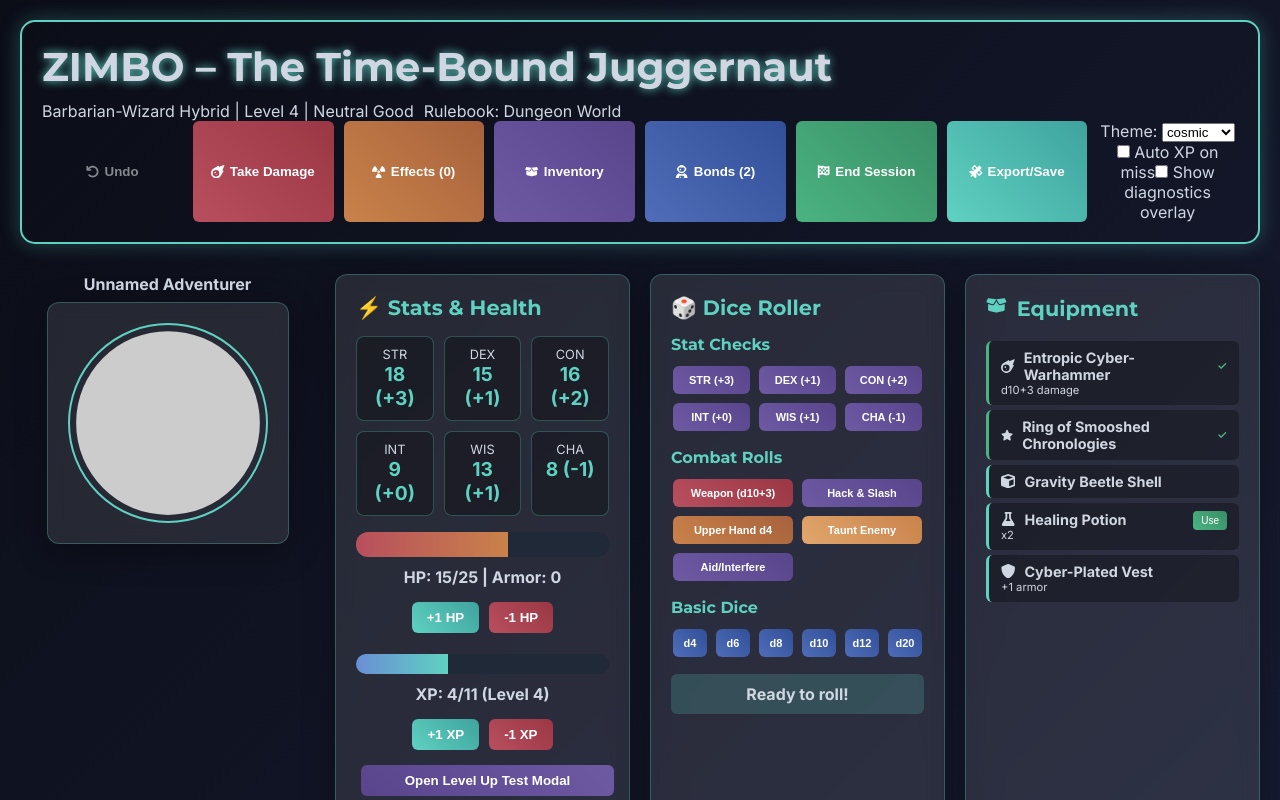
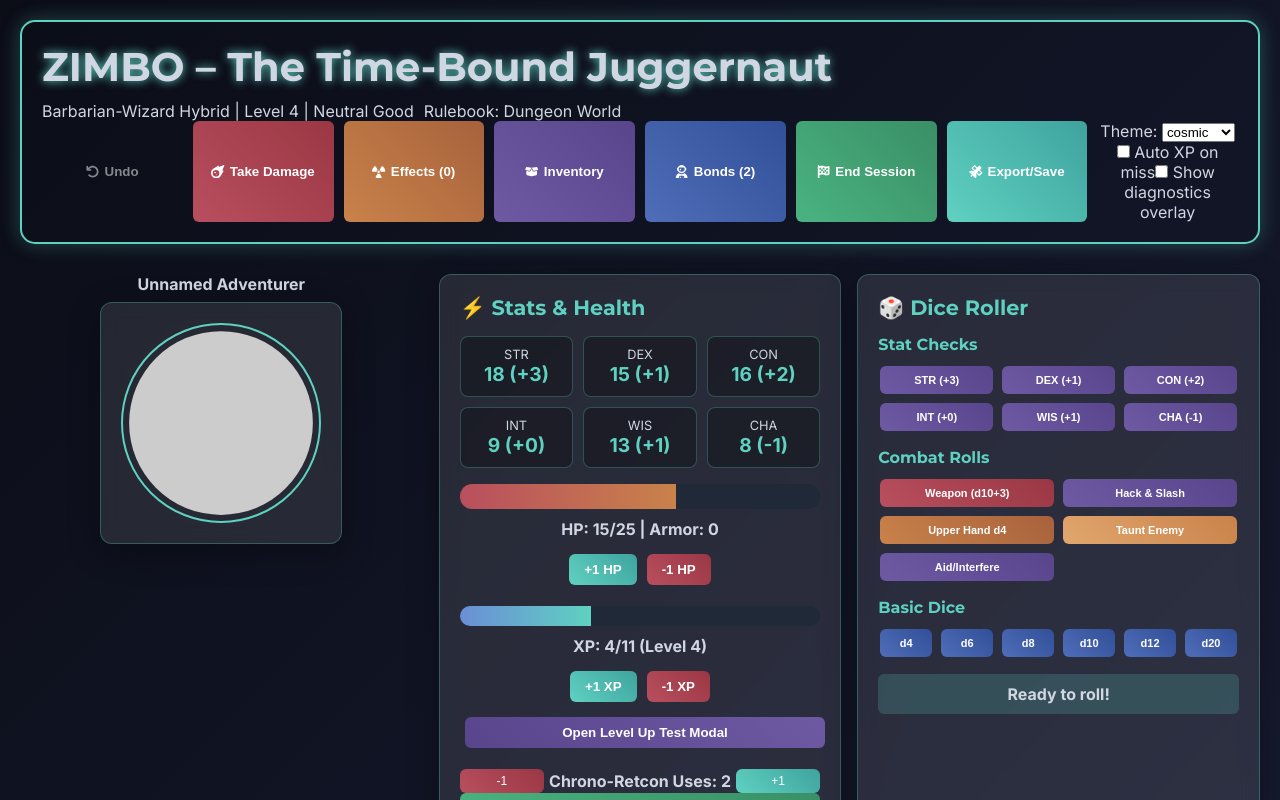
Before and after one commit to thwoom/zimbo-tauri-character-sheet, a React (Vite) app: page / in a window 1280 px wide. Shown: the top 800 px of the page. Built offline with nearby package versions, Linux system fonts and the light colour scheme.

Commit message:
style: expand grid layout

```diff
--- a/src/styles/AppStyles.module.css
+++ b/src/styles/AppStyles.module.css
@@ -9,7 +9,7 @@
 }
 
 .innerContainer {
-  max-width: 1400px;
+  width: 100%;
   margin: 0 auto;
 }
 
@@ -74,8 +74,8 @@
 
 .grid {
   display: grid;
-  grid-template-columns: repeat(auto-fit, minmax(250px, 1fr));
-  gap: 20px;
+  grid-template-columns: repeat(auto-fit, minmax(320px, 1fr));
+  gap: var(--space-md);
   margin-bottom: 20px;
 }
 
```
